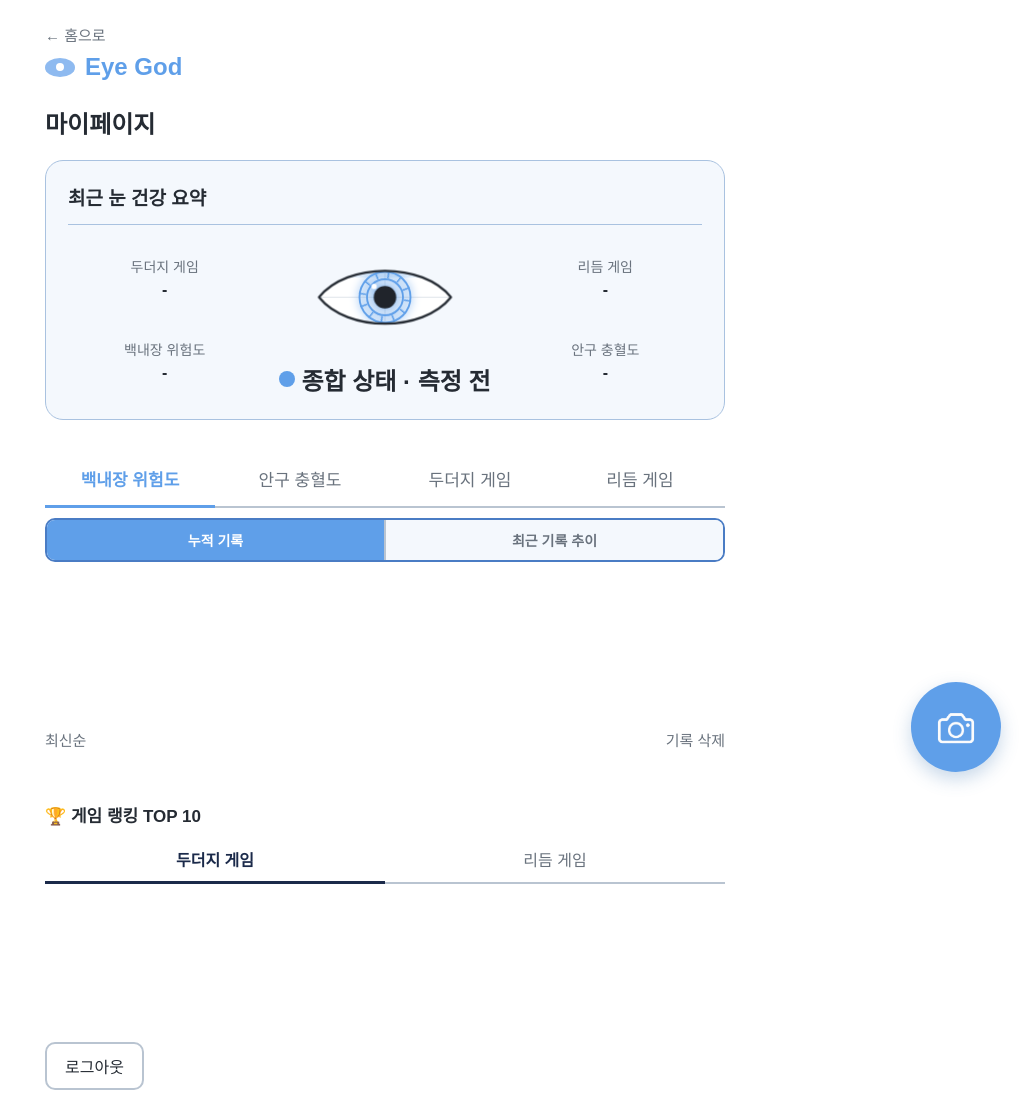
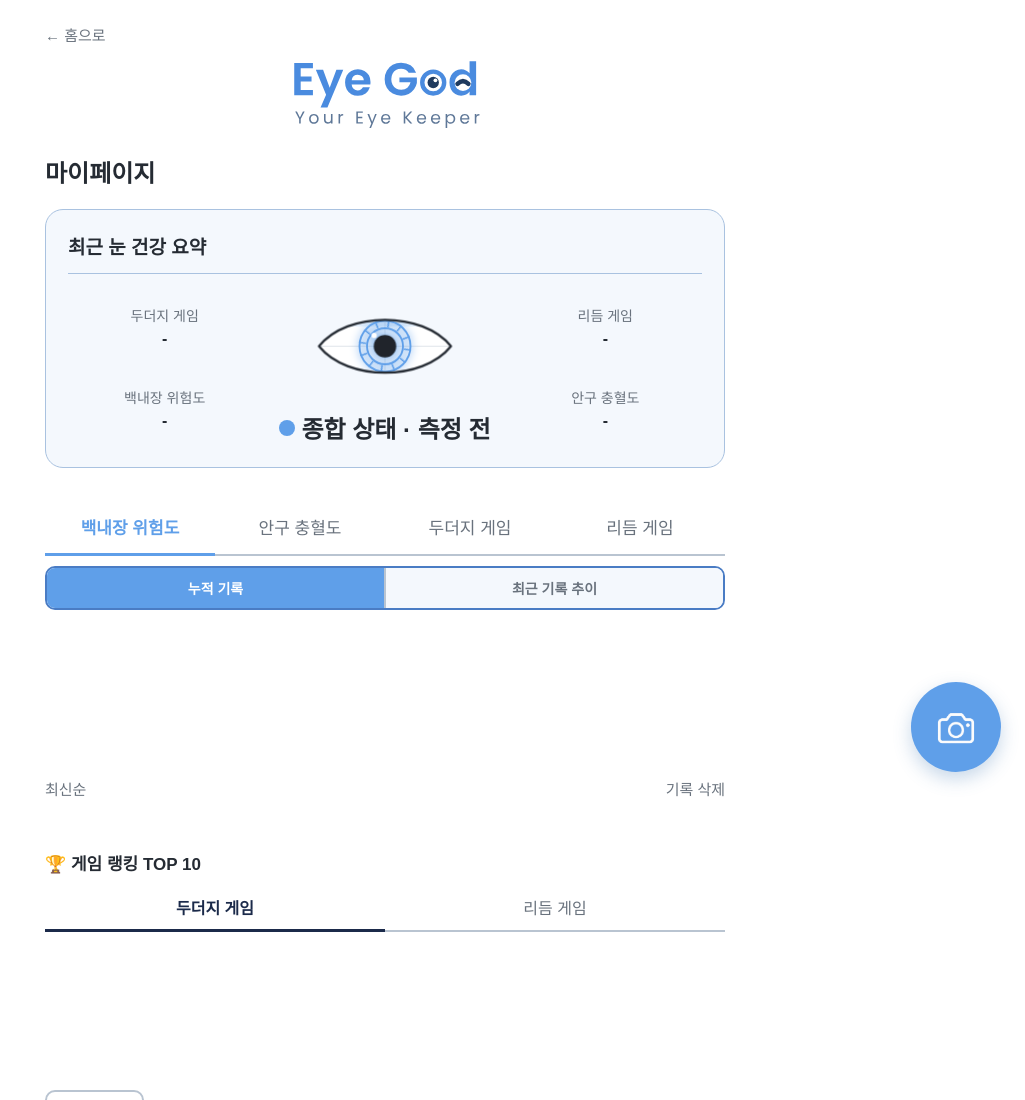
Before and after one commit to 2026-SMHRD-AIC-HealthAX-1/Hexagon, a plain HTML site: page web/frontend/mypage.html in a window 1280 px wide. Shown: the top 1100 px of the page, without its empty margins (255-1280 px from the left). Drawn offline with Linux system fonts and the light colour scheme; no server answers.

Commit message:
Replace header logo with eyegod_logo_stacked.svg, add blink monitoring guide
Swap the CSS-drawn eye icon for the stacked SVG logo across all pages,
doubled in size (home page keeps left alignment, other pages center it
at the top). Also show a confirm-gated guide modal on index.html right
after webcam consent, before blink monitoring actually starts, explaining
how face tracking/re-tracking works and that video never leaves the browser.

Co-Authored-By: Claude Sonnet 5 <noreply@anthropic.com>

```diff
--- a/web/frontend/css/style.css
+++ b/web/frontend/css/style.css
@@ -169,24 +169,10 @@ header.top-bar {
   color: var(--blue-dark);
 }
 
-.logo-eye {
-  width: 30px;
-  height: 19px;
-  border-radius: 50%;
-  background: var(--blue);
-  position: relative;
-  flex-shrink: 0;
-}
-
-.logo-eye::after {
-  content: "";
-  position: absolute;
-  width: 8px;
-  height: 8px;
-  border-radius: 50%;
-  background: #fff;
-  left: 11px;
-  top: 5px;
+.logo-img {
+  height: 1.6em;
+  width: auto;
+  display: block;
 }
 
 .site-footer {
@@ -1803,6 +1789,9 @@ button.primary:hover {
 .page-wide .header-search input { font-size: 15px; }
 .page-wide .header-search button { font-size: 16px; }
 .page-wide .logo { font-size: 24px; }
+/* 홈 화면 로고를 2배로 확대 - 검색창/로그인 버튼과 한 줄에 같이 있으므로
+   위치(좌측 정렬)는 그대로 두고 크기만 키운다. */
+.page-wide .logo-img { height: 3.2em; }
 .page-wide .auth-btn { font-size: 15px; }
 .page-wide .health-card .card-title { font-size: 19px; }
 .page-wide .health-card .detail-link { font-size: 15px; }
@@ -1847,6 +1836,17 @@ button.primary:hover {
 .page-mypage .logo,
 .page-map .logo,
 .page-analysis .logo { font-size: 24px; }
+/* 홈 화면 외 페이지는 로고를 2배로 확대하고 화면 중앙 상단에 배치한다 -
+   이 세 페이지의 header.top-bar에는 로고 하나만 들어있으므로 가운데
+   정렬해도 다른 요소와 부딪히지 않는다. */
+.page-mypage header.top-bar,
+.page-map header.top-bar,
+.page-analysis header.top-bar { justify-content: center; }
+.page-mypage .logo-img,
+.page-map .logo-img,
+.page-analysis .logo-img { height: 3.2em; }
+/* 로그인 화면은 원래부터 로고가 중앙 정렬(인라인 style)돼 있으므로 크기만 2배로. */
+.page-login .logo-img { height: 3.2em; }
 .page-mypage .login-desc,
 .page-map .login-desc,
 .page-analysis .login-desc { font-size: 16px; }
--- a/web/frontend/mypage.html
+++ b/web/frontend/mypage.html
@@ -7,7 +7,7 @@
   <a class="back-link" href="index.html">← 홈으로</a>
 
   <header class="top-bar">
-    <a class="logo" href="index.html"><span class="logo-eye"></span>Eye God</a>
+    <a class="logo" href="index.html"><img class="logo-img" src="images/eyegod_logo_stacked.svg" alt="Eye God"></a>
   </header>
 
   <h1 style="font-size:24px;margin:0 0 20px">마이페이지</h1>
```
Also changed, not shown: web/frontend/analysis.html (+1 -1 lines), web/frontend/hospitals.html (+1 -1 lines), web/frontend/index.html (+18 -1 lines), web/frontend/js/home.js (+13 -0 lines), web/frontend/login.html (+2 -2 lines), web/frontend/images/eyegod_logo_stacked.svg (added).
